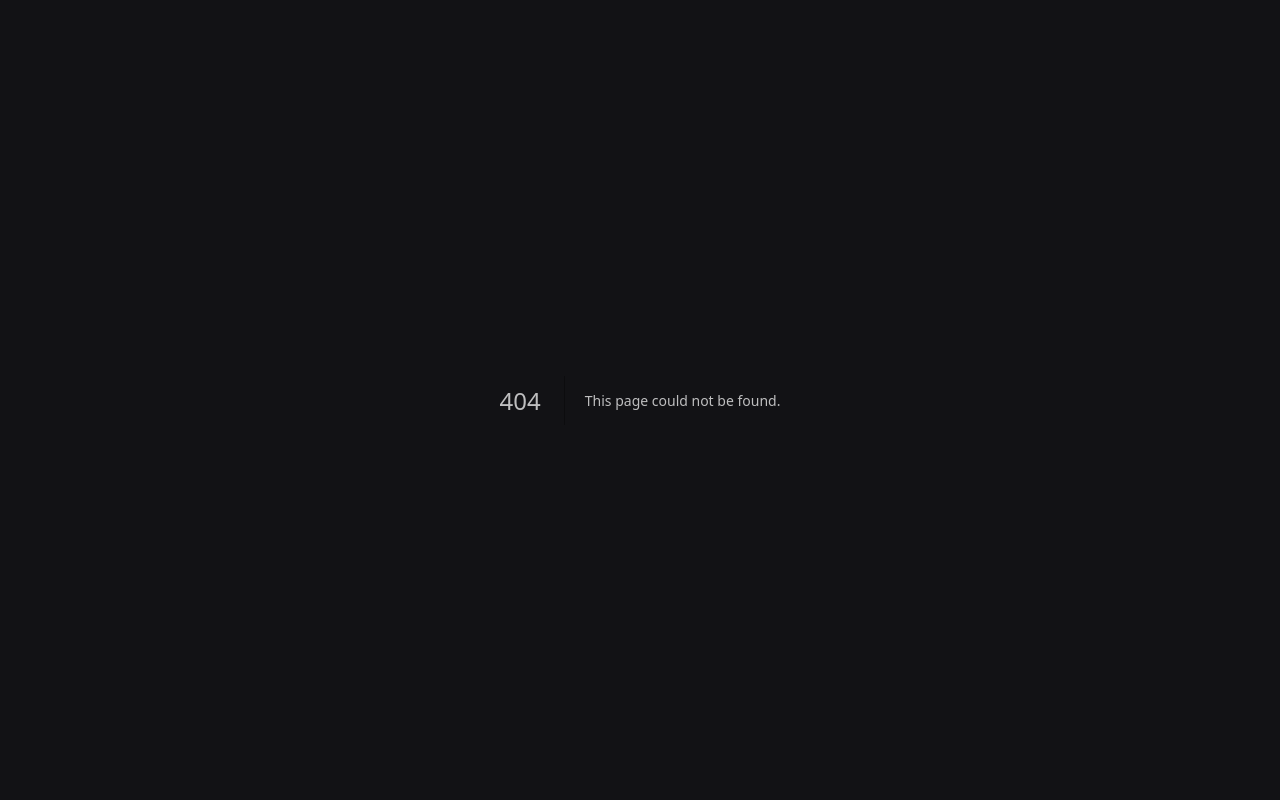
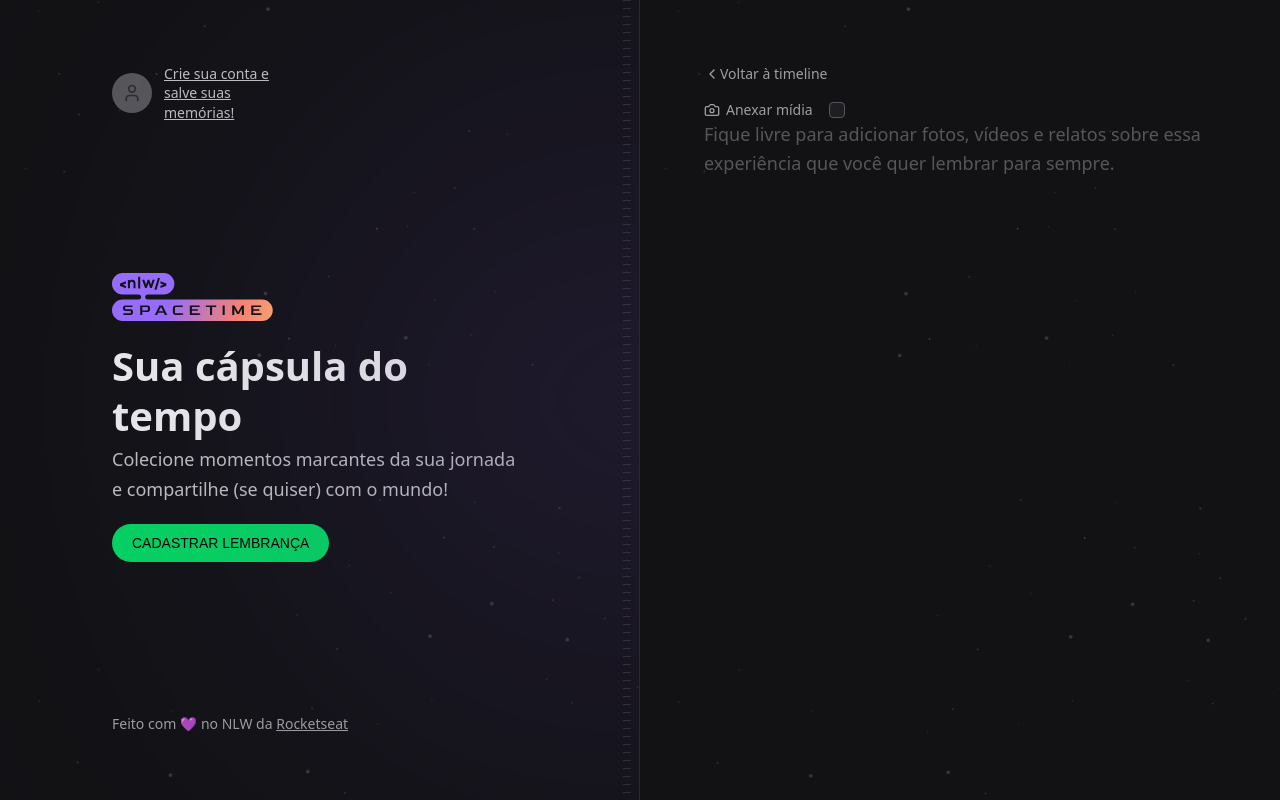
Before and after one commit to flvSantos15/nlw-spacetime-web, a Next.js app: page /memories/new in a window 1280 px wide. Before the commit this address had no page. Built offline with nearby package versions, Linux system fonts and the light colour scheme; no server answers; a web font is replaced by a local one.

Commit message:
feat: new memories page

```diff
--- a/package.json
+++ b/package.json
@@ -24,5 +24,8 @@
     "react-dom": "18.2.0",
     "tailwindcss": "3.3.2",
     "typescript": "5.0.4"
+  },
+  "devDependencies": {
+    "@tailwindcss/forms": "^0.5.3"
   }
 }
--- /dev/null
+++ b/src/app/api/auth/logout/route.ts
@@ -0,0 +1,12 @@
+import { api } from '@/lib/api'
+import { NextRequest, NextResponse } from 'next/server'
+
+export async function GET(req: NextRequest) {
+  const redirectUrl = new URL('/', req.url)
+
+  return NextResponse.redirect(redirectUrl, {
+    headers: {
+      'Set-Cookie': `token=; Path=/; max-age=0`
+    }
+  })
+}
--- a/src/app/layout.tsx
+++ b/src/app/layout.tsx
@@ -1,9 +1,17 @@
 import { ReactNode } from 'react'
+import { cookies } from 'next/headers'
+
 import './globals.css'
+
 import {
   Roboto_Flex as Roboto,
   Bai_Jamjuree as BaiJamjuree
 } from 'next/font/google'
+
+import { Hero } from '@/components/Hero'
+import { Profile } from '@/components/Profile'
+import { SignIn } from '@/components/SignIn'
+import { Copyright } from '@/components/Copyright'
 
 const roboto = Roboto({ subsets: ['latin'], variable: '--font-roboto' })
 const baiJamjuree = BaiJamjuree({
@@ -19,12 +27,34 @@
 }
 
 export default function RootLayout({ children }: { children: ReactNode }) {
+  const isAutheticated = cookies().has('token')
+
   return (
     <html lang="en">
       <body
         className={`${roboto.variable} ${baiJamjuree.variable} font-[sans] bg-gray-900 text-gray-100`}
       >
-        {children}
+        <main className="grid grid-cols-2 min-h-screen">
+          {/* Left */}
+          <div className="flex flex-col items-start justify-between overflow-hidden px-28 py-16 relative border-r border-white/10 bg-[url(../assets/bg-stars.svg)] bg-cover">
+            {/* Blur */}
+            <div className="absolute right-0 top-1/2 h-[288px] w-[526px] -translate-y-1/2 translate-x-1/2 rounded-full bg-purple-700 opacity-50 blur-full"></div>
+
+            {/* Stripes */}
+            <div className="absolute right-2 top-0 bottom-0 w-2 bg-stripes" />
+
+            {isAutheticated ? <Profile /> : <SignIn />}
+
+            <Hero />
+
+            <Copyright />
+          </div>
+
+          {/* Right */}
+          <div className="flex flex-col p-16 bg-[url(../assets/bg-stars.svg)] bg-cover">
+            {children}
+          </div>
+        </main>
       </body>
     </html>
   )
--- /dev/null
+++ b/src/app/memories/new/page.tsx
@@ -0,0 +1,49 @@
+import { Camera, ChevronLeft } from 'lucide-react'
+import Link from 'next/link'
+
+export default function NewMemory() {
+  return (
+    <div className="flex flex-1 flex-col gap-4">
+      <Link
+        href="/"
+        className="flex items-center text-sm text-gray-200 hover:text-gray-1 w-40"
+      >
+        <ChevronLeft className="h-4 w-4" />
+        Voltar à timeline
+      </Link>
+
+      <form action="" className="flex flex-1 flex-col ga-2">
+        <div className="flex items-center gap-4">
+          <label
+            htmlFor="media"
+            className="flex cursor-pointer items-center gap-1.5 text-sm text-gray-200 hover:text-gray-100"
+          >
+            <Camera className="h-4 w-4" />
+            Anexar mídia
+          </label>
+
+          <label
+            htmlFor="isPublic"
+            className="flex items-center gap-1.5 text-sm text-gray-2 hover: text-gray-100"
+          >
+            <input
+              type="checkbox"
+              name="isPublic"
+              id="isPublic"
+              value="true"
+              className="h-4 w-4 rounded border-gray-400 bg-gray-700 text-purple-500"
+            />
+          </label>
+        </div>
+
+        <input type="file" id="media" className="invisible h-0 w-0" />
+        <textarea
+          name="content"
+          spellCheck={false}
+          className="flex-1 resize-none rounded border-0 bg-transparent p-0 text-lg leading-relaxed text-gray-100 placeholder:text-gray-400 focus:ring-0"
+          placeholder="Fique livre para adicionar fotos, vídeos e relatos sobre essa experiência que você quer lembrar para sempre."
+        />
+      </form>
+    </div>
+  )
+}
--- a/src/app/page.tsx
+++ b/src/app/page.tsx
@@ -1,35 +1,5 @@
-import { cookies } from 'next/headers'
-
-import { Copyright } from '@/components/Copyright'
 import { EmptyMemories } from '@/components/EmptyMemories'
-import { Hero } from '@/components/Hero'
-import { SignIn } from '@/components/SignIn'
-import { Profile } from '@/components/Profile'
 
 export default function Home() {
-  const isAutheticated = cookies().has('token')
-
-  return (
-    <main className="grid grid-cols-2 min-h-screen">
-      {/* Left */}
-      <div className="flex flex-col items-start justify-between overflow-hidden px-28 py-16 relative border-r border-white/10 bg-[url(../assets/bg-stars.svg)] bg-cover">
-        {/* Blur */}
-        <div className="absolute right-0 top-1/2 h-[288px] w-[526px] -translate-y-1/2 translate-x-1/2 rounded-full bg-purple-700 opacity-50 blur-full"></div>
-
-        {/* Stripes */}
-        <div className="absolute right-2 top-0 bottom-0 w-2 bg-stripes" />
-
-        {isAutheticated ? <Profile /> : <SignIn />}
-
-        <Hero />
-
-        <Copyright />
-      </div>
-
-      {/* Right */}
-      <div className="flex flex-col p-16 bg-[url(../assets/bg-stars.svg)] bg-cover">
-        <EmptyMemories />
-      </div>
-    </main>
-  )
+  return <EmptyMemories />
 }
--- a/src/components/Profile.tsx
+++ b/src/components/Profile.tsx
@@ -1,5 +1,6 @@
+import Image from 'next/image'
+
 import { getUser } from '@/lib/auth'
-import Image from 'next/image'
 
 export function Profile() {
   const { name, avatarUrl } = getUser()
@@ -15,7 +16,10 @@
 
       <p className="text-sm leading-snug max-w-[140px]">
         {name}
-        <a href="" className="block text-red-400 hover:text-red-300">
+        <a
+          href="/api/auth/logout"
+          className="block text-red-400 hover:text-red-300"
+        >
           Quero sair
         </a>
       </p>
--- a/src/lib/api.ts
+++ b/src/lib/api.ts
@@ -1,5 +1,5 @@
 import axios from 'axios'
 
 export const api = axios.create({
-  baseURL: 'http://localhost:3333'
+  baseURL: 'http://192.168.1.7:3333'
 })
--- a/tailwind.config.js
+++ b/tailwind.config.js
@@ -88,5 +88,5 @@
       }
     }
   },
-  plugins: []
+  plugins: [require('@tailwindcss/forms')]
 }
```
Also changed, not shown: 1 other file (tests, documents, lock files or other folders).
